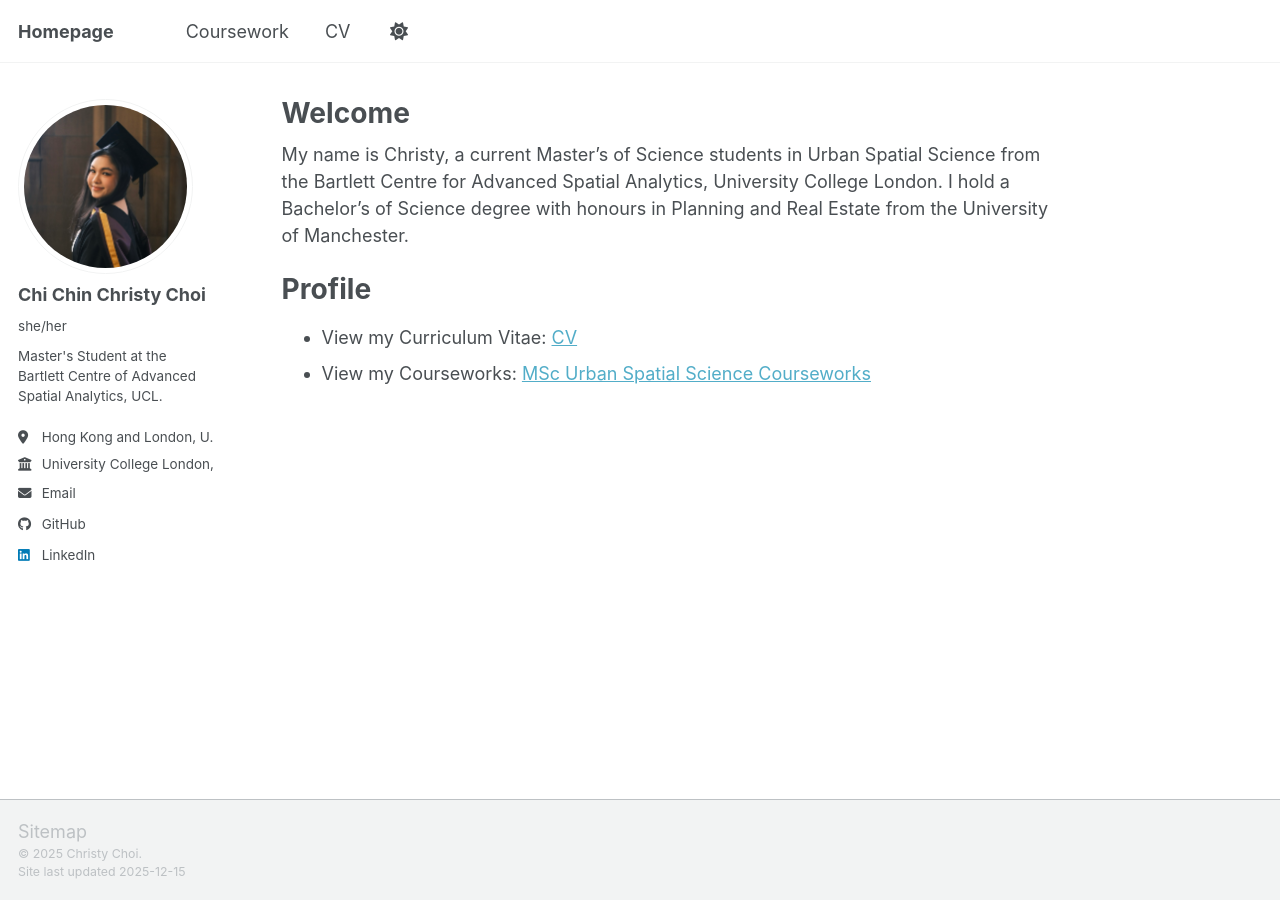
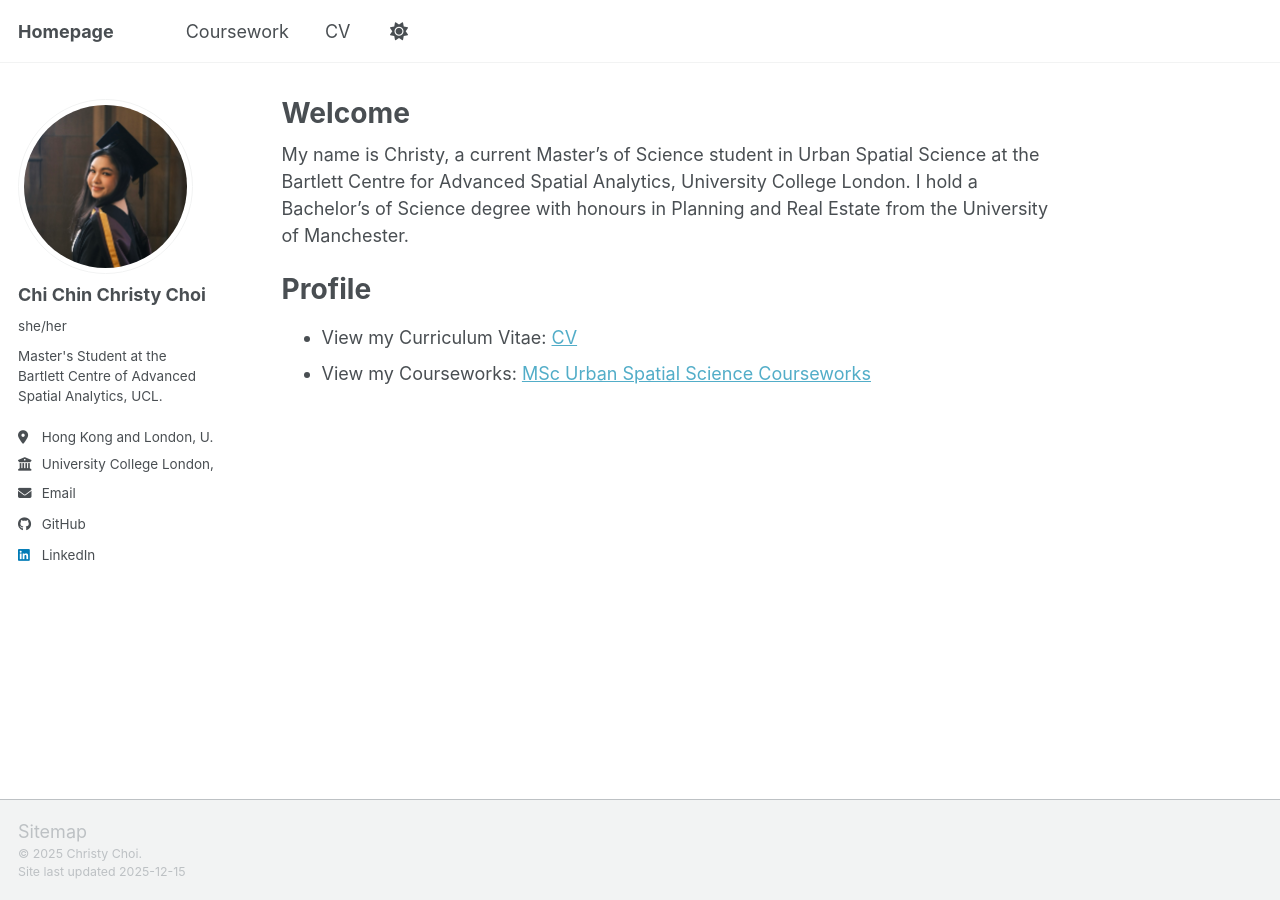
Before and after one commit to christychoicc/christychoicc.github.io, a Jekyll site: the page built from _pages/about.md, in a window 1280 px wide. Built offline with Jekyll 4.4.1, drawn with Linux system fonts in a browser that asks for light colours; a script bundle is joined from its source files by our own code; library files that are not in the unit come from our copies.

Commit message:
Fix grammar in about page description
Corrected grammatical error in the description.

```diff
--- a/_pages/about.md
+++ b/_pages/about.md
@@ -7,7 +7,7 @@
   - /about.html
 ---
 
-My name is Christy, a current Master's of Science students in Urban Spatial Science from the Bartlett Centre for Advanced Spatial Analytics, University College London. I hold a Bachelor's of Science degree with honours in Planning and Real Estate from the University of Manchester.
+My name is Christy, a current Master's of Science student in Urban Spatial Science at the Bartlett Centre for Advanced Spatial Analytics, University College London. I hold a Bachelor's of Science degree with honours in Planning and Real Estate from the University of Manchester.
 
 Profile
 ======
```
